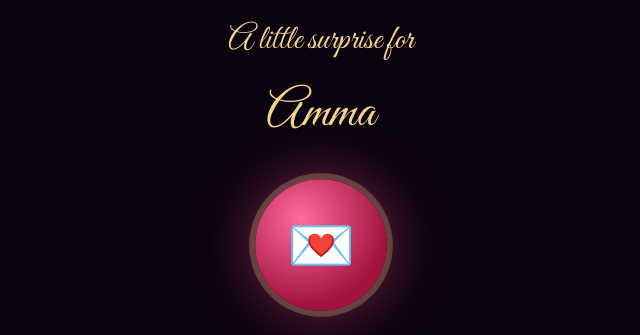
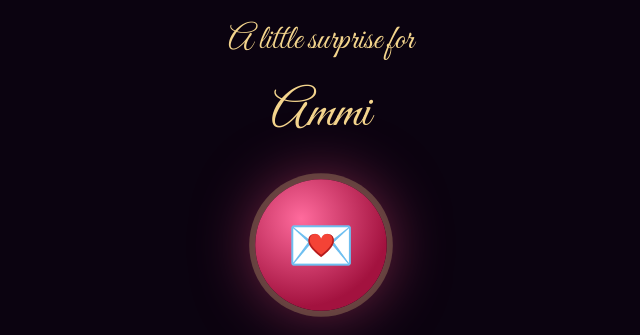
Before and after one commit to Chamath112005/ammibd, a plain HTML site: page index.html in a window 1280 px wide. Shown: the part 213-548 px from the top of the page, 319-959 px from the left. Drawn offline with nearby package versions, Linux system fonts and the light colour scheme; a web font is replaced by a local one.

Commit message:
Change name from 'Amma' to 'Ammi'

```diff
--- a/index.html
+++ b/index.html
@@ -147,7 +147,7 @@ background:radial-gradient(circle at 35% 30%,#ff6b9d,#a3123f 70%);box-shadow:0 0
 <script>
 /* ============ EDIT ONLY THIS PART ============ */
 const C={
-  name:"Amma",
+  name:"Ammi",
   sinhala:"සුභ උපන්දිනයක් අම්මේ 💐",
   date:"",                       // e.g. "19 July 2026" (leave "" to hide)
   from:"With all my love",
```
